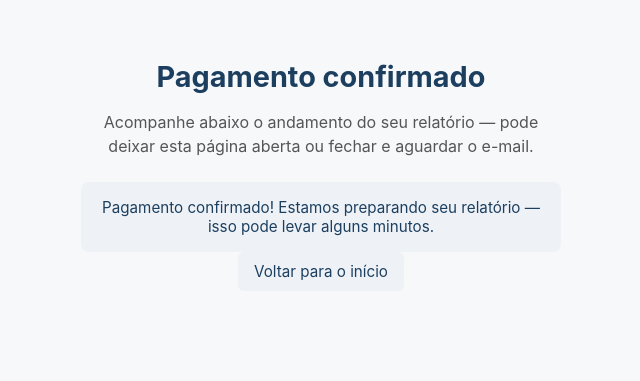
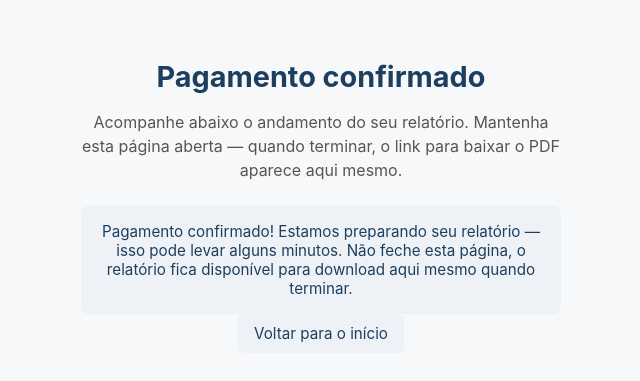
Before and after one commit to ejgalliano/portal-analise-concorrencia, a FastAPI app: page /pedidos/1/sucesso in a window 1280 px wide. Shown: the top 381 px of the page, without its empty margins (319-959 px from the left). Run offline with FastAPI, Linux system fonts and the light colour scheme.

Commit message:
Entrega do relatório por download direto; e-mail passa a ser opcional
- Novo endpoint GET /pedidos/{id}/download, protegido por um token
  aleatório gerado junto com o pedido (download_token), independente
  do id, para evitar que o id do pedido sozinho dê acesso ao PDF.
- Página de retorno (retorno.js/retorno.html) mostra o botão de
  download assim que o pedido fica "pronto", com aviso para o cliente
  não fechar a página sem salvar o PDF.
- enviar_relatorio_por_email() agora não faz nada se RESEND_API_KEY
  estiver vazia, em vez de falhar — o download já é a entrega
  principal, o e-mail é um complemento opcional.
- Falha no envio de e-mail (ex. domínio não verificado) não derruba
  mais o pedido para status "erro", já que o PDF já está pronto e
  disponível por download.
- README atualizado: variáveis de ambiente opcionais vs. obrigatórias,
  e aviso sobre disco efêmero em hospedagens como o Render free (o
  arquivo do relatório pode sumir num redeploy).

Co-Authored-By: Claude Sonnet 5 <noreply@anthropic.com>
Claude-Session: https://claude.ai/code/session_017FXdYTvKPjZpYXQQvEvydN

```diff
--- a/app/main.py
+++ b/app/main.py
@@ -33,7 +33,7 @@ import logging
 from pathlib import Path
 
 from fastapi import BackgroundTasks, FastAPI, HTTPException, Request
-from fastapi.responses import HTMLResponse
+from fastapi.responses import FileResponse, HTMLResponse
 from fastapi.staticfiles import StaticFiles
 from fastapi.templating import Jinja2Templates
 
@@ -121,6 +121,37 @@ def consultar_pedido(pedido_id: str):
     if pedido is None:
         raise HTTPException(status_code=404, detail="Pedido não encontrado.")
     return pedido
+
+
+@app.get("/pedidos/{pedido_id}/download")
+def download_relatorio(pedido_id: str, token: str):
+    """Entrega direta do PDF — é a forma principal de entrega do relatório.
+
+    Protegido por download_token (gerado junto com o pedido, não é o id
+    dele) em vez de autenticação de usuário, já que não há contas no
+    sistema. O link completo (id + token) só é conhecido por quem recebeu
+    a página de retorno do próprio pagamento.
+    """
+    pedido = storage.carregar(pedido_id)
+    if pedido is None:
+        raise HTTPException(status_code=404, detail="Pedido não encontrado.")
+    if token != pedido.download_token:
+        raise HTTPException(status_code=403, detail="Token de download inválido.")
+    if pedido.status != "pronto" or not pedido.caminho_relatorio:
+        raise HTTPException(status_code=409, detail="Relatório ainda não está pronto.")
+
+    caminho = Path(pedido.caminho_relatorio)
+    if not caminho.exists():
+        # No Render (plano free), o disco é efêmero — some ao reiniciar ou
+        # fazer um novo deploy. Se isso acontecer, o cliente perdeu o
+        # relatório e precisa ser atendido manualmente (ou refazer o pedido).
+        raise HTTPException(
+            status_code=410,
+            detail="O arquivo do relatório não está mais disponível no servidor.",
+        )
+
+    nome_arquivo = f"analise-concorrencia-{pedido.cliente.nome}.pdf".replace(" ", "-")
+    return FileResponse(caminho, media_type="application/pdf", filename=nome_arquivo)
 
 
 @app.api_route("/api/webhooks/mercadopago", methods=["GET", "POST"])
@@ -215,11 +246,19 @@ def processar_pedido(pedido_id: str) -> None:
         montar_pdf(pedido.cliente.nome, resultados, secoes_gerais, caminho_relatorio)
         pedido.caminho_relatorio = caminho_relatorio
 
-        enviar_relatorio_por_email(pedido.cliente.email_contato, pedido.cliente.nome, caminho_relatorio)
+        # A entrega principal é o download (pedido.status "pronto" já libera o
+        # botão na página de retorno). O e-mail é um complemento opcional —
+        # se falhar (ex.: domínio não verificado na Resend, ou a chave nem
+        # estiver configurada), o pedido não deve ser marcado como erro,
+        # porque o PDF já existe e pode ser baixado.
+        try:
+            enviar_relatorio_por_email(pedido.cliente.email_contato, pedido.cliente.nome, caminho_relatorio)
+        except Exception:
+            log.exception("Falha ao enviar e-mail do pedido %s — download continua disponível.", pedido_id)
 
         pedido.status = "pronto"
         storage.salvar(pedido)
-        log.info("Pedido %s concluído e enviado para %s.", pedido_id, pedido.cliente.email_contato)
+        log.info("Pedido %s concluído — relatório disponível para download.", pedido_id)
 
     except Exception as exc:  # noqa: BLE001 — queremos capturar e registrar qualquer falha do pipeline
         log.exception("Falha ao processar pedido %s", pedido_id)
--- a/app/models.py
+++ b/app/models.py
@@ -79,6 +79,10 @@ class Pedido(BaseModel):
     payment_id: Optional[str] = None
     checkout_url: Optional[str] = None
 
+    # Token aleatório e imprevisível que autoriza o download do relatório —
+    # separado do id do pedido para não depender da previsibilidade do id.
+    download_token: str
+
     @staticmethod
     def novo(dados: PedidoCreate) -> "Pedido":
         return Pedido(
@@ -87,4 +91,5 @@ class Pedido(BaseModel):
             status="aguardando_pagamento",
             cliente=dados.cliente,
             concorrentes=dados.concorrentes,
+            download_token=uuid.uuid4().hex,
         )
--- a/app/static/retorno.js
+++ b/app/static/retorno.js
@@ -2,10 +2,11 @@
 // window.__pedidoId e window.__resultado são definidos inline pelo template retorno.html.
 
 const statusBox = document.getElementById("status-pedido");
+const downloadBox = document.getElementById("download-pedido");
 
 const mensagensIniciais = {
-  sucesso: "Pagamento confirmado! Estamos preparando seu relatório — isso pode levar alguns minutos.",
-  pendente: "Recebemos seu pagamento, mas ele ainda está sendo processado (comum em boleto e alguns PIX). Assim que for confirmado, o relatório é gerado automaticamente.",
+  sucesso: "Pagamento confirmado! Estamos preparando seu relatório — isso pode levar alguns minutos. Não feche esta página, o relatório fica disponível para download aqui mesmo quando terminar.",
+  pendente: "Recebemos seu pagamento, mas ele ainda está sendo processado (comum em boleto e alguns PIX). Assim que for confirmado, o relatório é gerado automaticamente e aparece aqui para download.",
   falha: "O pagamento não foi concluído. Nenhuma cobrança foi feita — você pode tentar novamente quando quiser.",
 };
 
@@ -16,13 +17,23 @@ const mensagensStatus = {
   pesquisando: "Pesquisando sua empresa e seus concorrentes nas fontes públicas...",
   verificando: "Pesquisa concluída. Verificando o rigor do conteúdo antes de montar o documento...",
   gerando_documento: "Montando o documento final...",
-  pronto: null, // mensagem final é montada com o e-mail do cliente, abaixo
+  pronto: "Pronto! Seu relatório está disponível para download abaixo.",
   erro: "Ocorreu um erro ao gerar o relatório. Nossa equipe foi notificada e vai te retornar.",
 };
 
 function mostrarStatus(texto) {
   statusBox.hidden = false;
   statusBox.textContent = texto;
+}
+
+function mostrarDownload(pedido) {
+  if (!downloadBox) return;
+  const link = `/pedidos/${pedido.id}/download?token=${pedido.download_token}`;
+  downloadBox.hidden = false;
+  downloadBox.innerHTML = `
+    <a href="${link}" class="btn-primario btn-link" download>Baixar relatório (PDF)</a>
+    <p class="aviso-download">Guarde este link ou baixe agora — se você sair desta página sem salvar o PDF, pode não conseguir acessá-lo depois.</p>
+  `;
 }
 
 async function consultarStatus(pedidoId) {
@@ -34,12 +45,12 @@ async function consultarStatus(pedidoId) {
   }
   const pedido = await resp.json();
 
+  mostrarStatus(mensagensStatus[pedido.status] || pedido.status);
+
   if (pedido.status === "pronto") {
-    mostrarStatus(`Pronto! O relatório foi enviado para ${pedido.cliente.email_contato}.`);
+    mostrarDownload(pedido);
     return;
   }
-
-  mostrarStatus(mensagensStatus[pedido.status] || pedido.status);
 
   if (pedido.status !== "erro") {
     setTimeout(() => consultarStatus(pedidoId), 4000);
--- a/app/static/style.css
+++ b/app/static/style.css
@@ -138,6 +138,16 @@ input[type="email"] {
   font-size: 0.95rem;
 }
 
+.download-pedido {
+  margin-top: 24px;
+}
+
+.aviso-download {
+  margin-top: 12px;
+  font-size: 0.85rem;
+  color: #6b7280;
+}
+
 /* ---------- Página de vendas ---------- */
 
 .wrap-estreito {
--- a/app/templates/retorno.html
+++ b/app/templates/retorno.html
@@ -20,13 +20,14 @@
         {% if resultado == "falha" %}
           Nenhuma cobrança foi feita. Você pode tentar de novo quando quiser.
         {% else %}
-          Acompanhe abaixo o andamento do seu relatório — pode deixar esta página
-          aberta ou fechar e aguardar o e-mail.
+          Acompanhe abaixo o andamento do seu relatório. Mantenha esta página
+          aberta — quando terminar, o link para baixar o PDF aparece aqui mesmo.
         {% endif %}
       </p>
     </header>
 
     <div id="status-pedido" class="status-pedido" hidden></div>
+    <div id="download-pedido" class="download-pedido" hidden></div>
 
     {% if resultado == "falha" %}
       <a href="/comprar" class="btn-primario btn-link">Tentar novamente</a>
```
Also changed, not shown: app/email_sender.py (+13 -0 lines), README.md.
